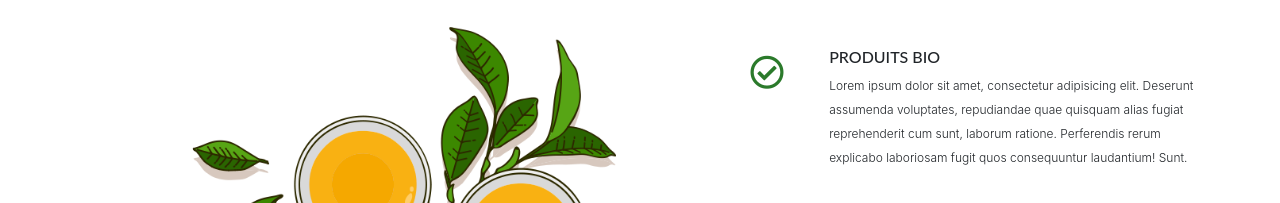
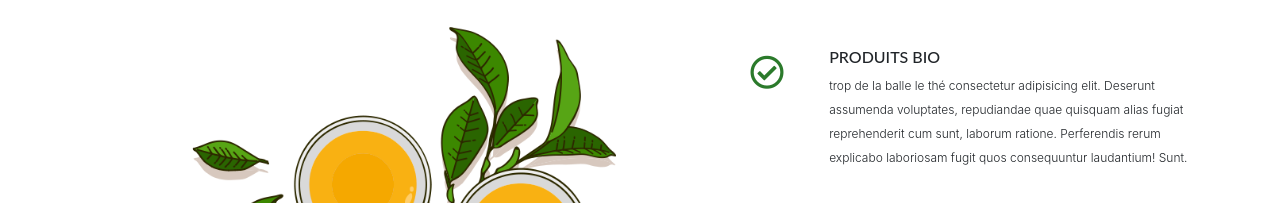
Before and after one commit to jo-codeur/the-bootstrap, a plain HTML site: page index.html in a window 1280 px wide. Shown: the part 933-1136 px from the top of the page. Drawn offline with nearby package versions, Linux system fonts and the light colour scheme; a web font is replaced by a local one.

Commit message:
changement du texte produit bio

```diff
--- a/index.html
+++ b/index.html
@@ -94,7 +94,7 @@
 
                                 <div class="col-md-10">
                                     <h3>Produits BIO</h3>
-                                    <p>Lorem ipsum dolor sit amet, consectetur adipisicing elit. Deserunt assumenda voluptates, repudiandae quae quisquam alias fugiat reprehenderit cum sunt, laborum ratione. Perferendis rerum explicabo laboriosam fugit quos consequuntur laudantium! Sunt.</p>
+                                    <p>trop de la balle le thé consectetur adipisicing elit. Deserunt assumenda voluptates, repudiandae quae quisquam alias fugiat reprehenderit cum sunt, laborum ratione. Perferendis rerum explicabo laboriosam fugit quos consequuntur laudantium! Sunt.</p>
                                 </div>
                             </div>
                         </div>
```
